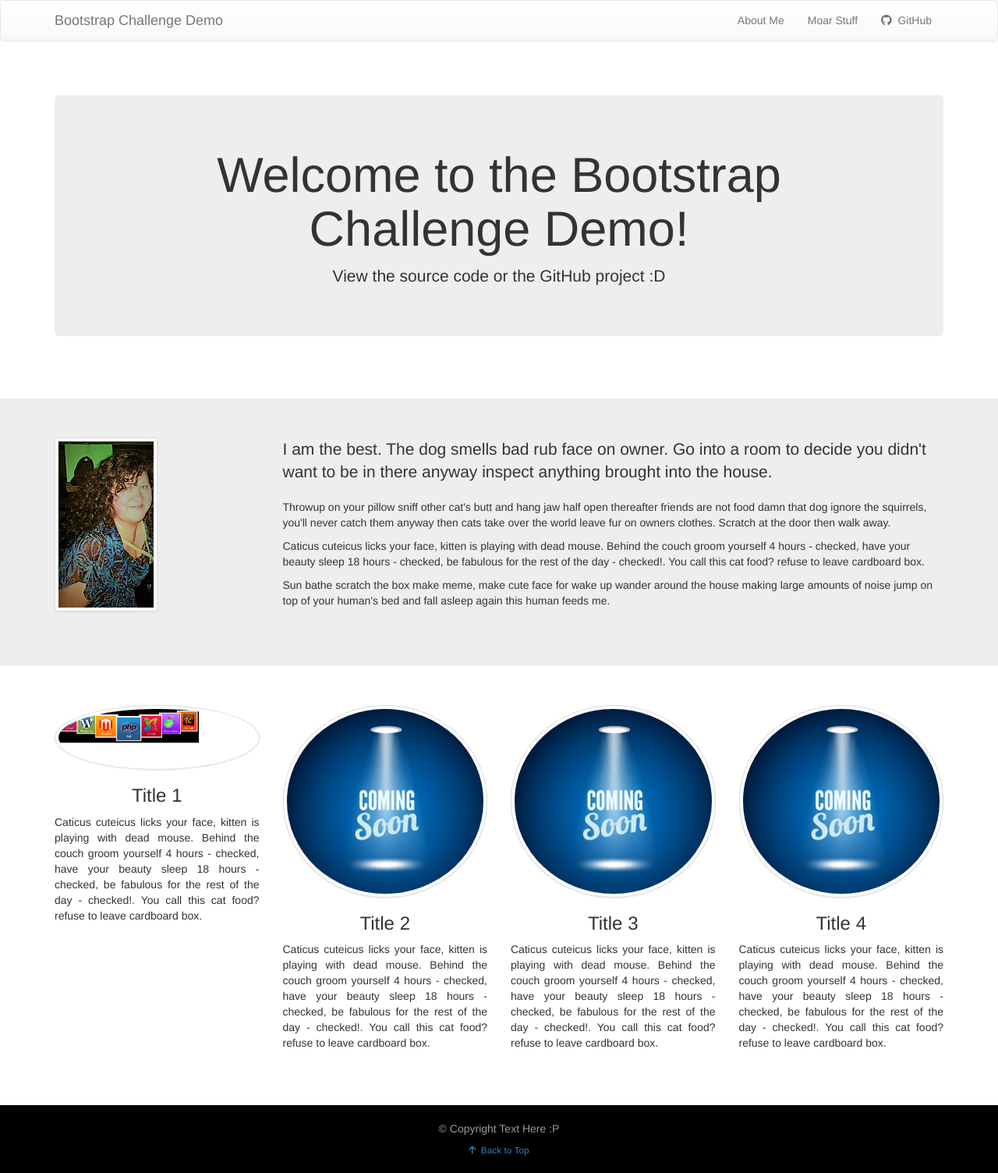
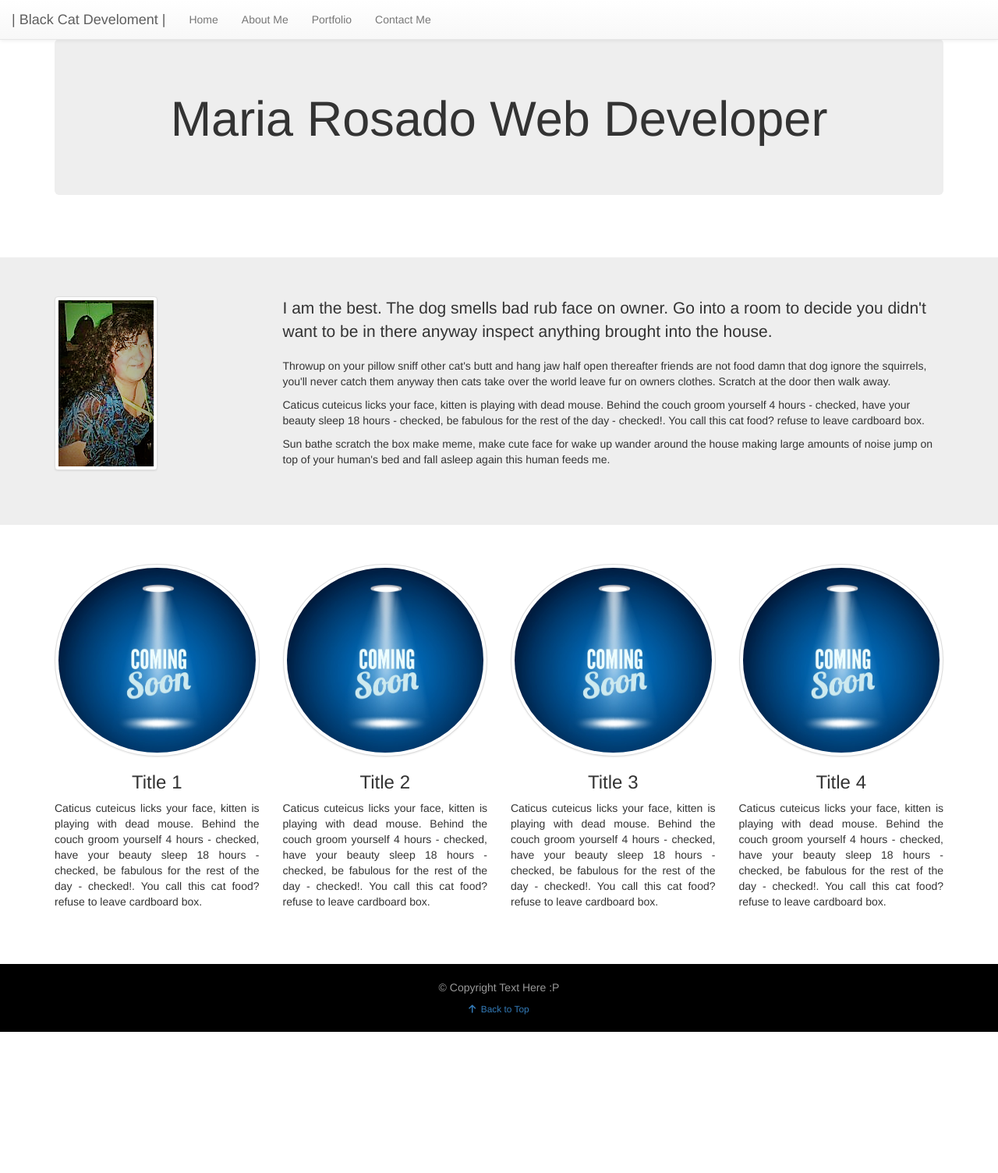
Before and after one commit to mrosado2/soloparami, a PHP site: page / in a window 1280 px wide. Shown: the whole page at 78% size. After the commit the page ends 1323 px from the top, so only its background shows below. Run offline with PHP 8.4, Linux system fonts and the light colour scheme; some libraries are stand-ins or nearby versions.

Commit message:
changed nav bar

```diff
--- a/public_html/index.php
+++ b/public_html/index.php
@@ -49,32 +49,35 @@
 	</head>
 	<body class="sfooter">
 		<div class="sfooter-content">
+			<header>
 
 			<!-- begin header and navbar-->
-			<header>
-				<nav class="navbar navbar-default">
-					<div class="container">
+			<nav class="nav-scroll navbar navbar-default navbar-fixed-top">
+				<div class="container-fluid">
 					<!-- Brand and toggle get grouped for better mobile display -->
 					<div class="navbar-header">
-							<button type="button" class="navbar-toggle collapsed" data-toggle="collapse" data-target="#bs-example-navbar-collapse-1" aria-expanded="false">
+						<button type="button" class="navbar-toggle collapsed" data-toggle="collapse"
+								  data-target="#bs-example-navbar-collapse-1" aria-expanded="false">
 							<span class="sr-only">Toggle navigation</span>
 							<span class="icon-bar"></span>
 							<span class="icon-bar"></span>
-								<span class="icon-bar"></span>
+							<span> class="icon-bar"></span>
 						</button>
-							<a class="navbar-brand" href="#">Bootstrap Challenge Demo</a>
+						<a class="navbar-brand page-scroll">| Black Cat Develoment |</a>
 					</div>
 
 					<!-- Collect the nav links, forms, and other content for toggling -->
 					<div class="collapse navbar-collapse" id="bs-example-navbar-collapse-1">
-							<ul class="nav navbar-nav navbar-right">
-								<li><a href="#about">About Me</a></li>
-								<li><a href="#moar">Moar Stuff</a></li>
-								<li><a href="https://github.com/mrosado/bootstrap-challenge-demo" target="_blank"><i class="fa fa-github"></i>&nbsp;&nbsp;GitHub</a></li>
+						<ul class="nav navbar-nav navbar-left">
+							<li><a class="page-scroll" href="#home">Home</a></li>
+							<li><a class="page-scroll" href="#about">About Me</a></li>
+							<li><a class="page-scroll" href="#portfolio">Portfolio</a></li>
+							<li><a class="page-scroll" href="#contact">Contact Me</a> </li>
 						</ul>
-						</div><!-- /.navbar-collapse -->
-					</div><!-- /.container-fluid -->
+					</div>
+				</div>
 			</nav>
+
 			</header>
 
 			<!-- begin welcome section -->
@@ -83,8 +86,8 @@
 					<div class="row">
 						<div class="col-sm-12">
 							<div class="jumbotron text-center">
-								<h1>Welcome to the Bootstrap Challenge Demo!</h1>
-								<p class="lead">View the source code or the GitHub project :D</p>
+								<h1>Maria Rosado Web Developer</h1>
+								<p class="lead"></p>
 							</div>
 						</div><!-- /.col-sm-12 -->
 					</div><!-- /.row -->
@@ -117,7 +120,7 @@
 
 						<div class="col-sm-3">
 							<div class="text-center m-b-2">
-								<img src="../public_html/img/web-dev-tools.png" alt="web-dev" class="img-responsive img-circle img-thumbnail">
+								<img src="../public_html/img/coming-soon-1.png" alt="web-dev" class="img-responsive img-circle img-thumbnail">
 								<div>
 									<h3>Title 1</h3>
 									<p class="text-justify">Caticus cuteicus licks your face, kitten is playing with dead mouse. Behind the couch groom yourself 4 hours - checked, have your beauty sleep 18 hours - checked, be fabulous for the rest of the day - checked!. You call this cat food? refuse to leave cardboard box.</p>
```
Lines whose indentation alone changed are shown as unchanged.
